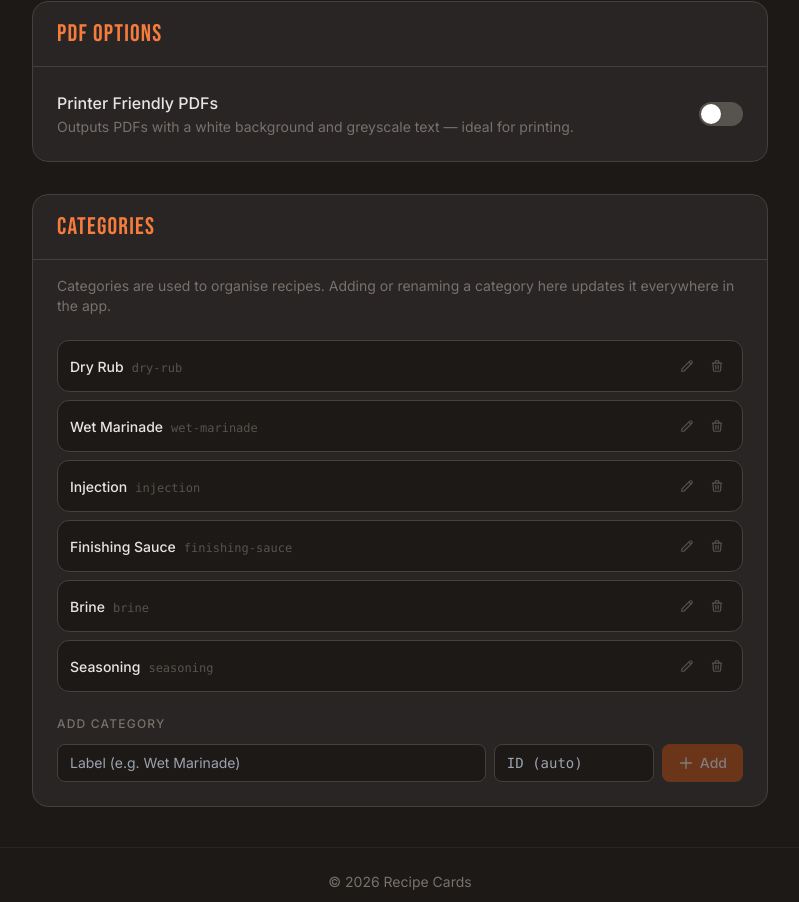
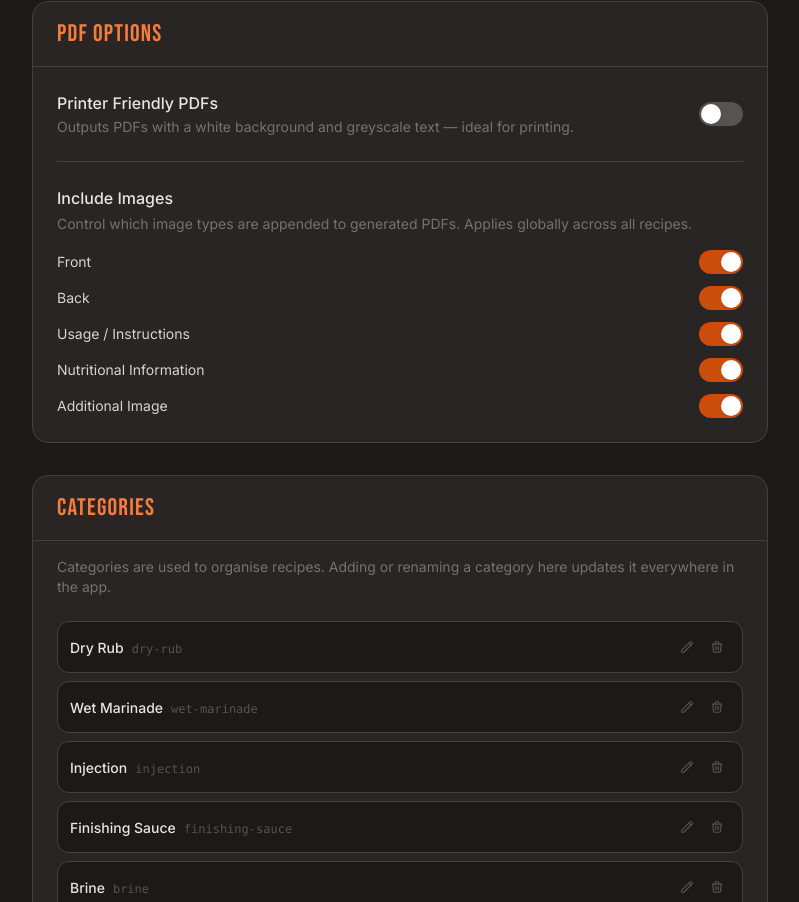
Before and after one commit to rekirky/receipe-cards, a React (Vite) app: page /admin in a window 1280 px wide. Shown: the part 1033-1935 px from the top of the page, without its empty margins (240-1039 px from the left). Built offline with nearby package versions, Linux system fonts and the light colour scheme; no server answers.

Commit message:
Images - Settings
Allow images to be toggled on PDF

```diff
--- a/src/components/recipe/RecipeCardPDF.tsx
+++ b/src/components/recipe/RecipeCardPDF.tsx
@@ -61,12 +61,13 @@ interface Props {
   themeColour: string
   categoryLabel: string
   printerFriendly?: boolean
+  pdfIncludeImages?: Record<string, boolean>
 }
 
-export default function RecipeCardPDF({ recipe, themeColour, categoryLabel, printerFriendly = false }: Props) {
+export default function RecipeCardPDF({ recipe, themeColour, categoryLabel, printerFriendly = false, pdfIncludeImages }: Props) {
   const styles = makeStyles(themeColour, printerFriendly)
   const imageSlots = recipe.images
-    ? IMAGE_SLOTS.filter((s) => recipe.images![s.key])
+    ? IMAGE_SLOTS.filter((s) => recipe.images![s.key] && (pdfIncludeImages?.[s.key] ?? true))
     : []
 
   return (
--- a/src/contexts/SettingsContext.tsx
+++ b/src/contexts/SettingsContext.tsx
@@ -9,10 +9,10 @@ import {
 } from '../utils/settingsStorage'
 import { applyThemeToDom } from '../utils/colourShades'
 
-const SERVER_KEYS = new Set<keyof AppSettings>(['logoBase64', 'logoLinkUrl', 'categories'])
+const SERVER_KEYS = new Set<keyof AppSettings>(['logoBase64', 'logoLinkUrl', 'categories', 'pdfIncludeImages'])
 
 function pickServer(s: AppSettings): ServerSettings {
-  return { logoBase64: s.logoBase64, logoLinkUrl: s.logoLinkUrl, categories: s.categories }
+  return { logoBase64: s.logoBase64, logoLinkUrl: s.logoLinkUrl, categories: s.categories, pdfIncludeImages: s.pdfIncludeImages }
 }
 
 function pickDevice(s: AppSettings): DeviceSettings {
--- a/src/pages/Admin.tsx
+++ b/src/pages/Admin.tsx
@@ -4,6 +4,7 @@ import { getAllRecipes } from '../utils/recipeStorage'
 import type { CategoryDef } from '../utils/settingsStorage'
 import { DEFAULT_SETTINGS } from '../utils/settingsStorage'
 import type { Recipe } from '../types'
+import { IMAGE_SLOTS } from '../types'
 
 // ── Colour swatch preview ─────────────────────────────────────────────────────
 
@@ -196,8 +197,36 @@ function ColourSection() {
 
 // ── PDF ───────────────────────────────────────────────────────────────────────
 
+function Toggle({ checked, onToggle }: { checked: boolean; onToggle: () => void }) {
+  return (
+    <button
+      role="switch"
+      aria-checked={checked}
+      onClick={onToggle}
+      className={`relative shrink-0 w-11 h-6 rounded-full transition-colors focus:outline-none focus:ring-2 focus:ring-ember-500 focus:ring-offset-2 focus:ring-offset-charcoal-700 ${
+        checked ? 'bg-ember-600' : 'bg-charcoal-500'
+      }`}
+    >
+      <span
+        className={`absolute top-0.5 left-0.5 w-5 h-5 bg-white rounded-full shadow transition-transform ${
+          checked ? 'translate-x-5' : 'translate-x-0'
+        }`}
+      />
+    </button>
+  )
+}
+
 function PDFSection() {
   const { settings, updateSettings } = useSettings()
+
+  function toggleImageSlot(key: string) {
+    updateSettings({
+      pdfIncludeImages: {
+        ...settings.pdfIncludeImages,
+        [key]: !settings.pdfIncludeImages[key],
+      },
+    })
+  }
 
   return (
     <Section title="PDF OPTIONS">
@@ -208,21 +237,31 @@ function PDFSection() {
             Outputs PDFs with a white background and greyscale text — ideal for printing.
           </p>
         </div>
-        <button
-          role="switch"
-          aria-checked={settings.printerFriendly}
-          onClick={() => updateSettings({ printerFriendly: !settings.printerFriendly })}
-          className={`relative shrink-0 w-11 h-6 rounded-full transition-colors focus:outline-none focus:ring-2 focus:ring-ember-500 focus:ring-offset-2 focus:ring-offset-charcoal-700 ${
-            settings.printerFriendly ? 'bg-ember-600' : 'bg-charcoal-500'
-          }`}
-        >
-          <span
-            className={`absolute top-0.5 left-0.5 w-5 h-5 bg-white rounded-full shadow transition-transform ${
-              settings.printerFriendly ? 'translate-x-5' : 'translate-x-0'
-            }`}
-          />
-        </button>
+        <Toggle
+          checked={settings.printerFriendly}
+          onToggle={() => updateSettings({ printerFriendly: !settings.printerFriendly })}
+        />
       </label>
+
+      <hr className="border-charcoal-600" />
+
+      <div>
+        <p className="text-charcoal-100 font-medium mb-1">Include Images</p>
+        <p className="text-charcoal-400 text-sm mb-4">
+          Control which image types are appended to generated PDFs. Applies globally across all recipes.
+        </p>
+        <div className="space-y-3">
+          {IMAGE_SLOTS.map((slot) => (
+            <label key={slot.key} className="flex items-center justify-between gap-4 cursor-pointer select-none">
+              <span className="text-charcoal-200 text-sm">{slot.label}</span>
+              <Toggle
+                checked={settings.pdfIncludeImages?.[slot.key] ?? true}
+                onToggle={() => toggleImageSlot(slot.key)}
+              />
+            </label>
+          ))}
+        </div>
+      </div>
     </Section>
   )
 }
--- a/src/pages/RecipeDetail.tsx
+++ b/src/pages/RecipeDetail.tsx
@@ -27,6 +27,7 @@ export default function RecipeDetail() {
         themeColour={settings.themeColour}
         categoryLabel={categoryLabels[recipe.category] ?? recipe.category}
         printerFriendly={settings.printerFriendly}
+        pdfIncludeImages={settings.pdfIncludeImages}
       />
     : <></>
 
@@ -40,10 +41,11 @@ export default function RecipeDetail() {
           themeColour={settings.themeColour}
           categoryLabel={categoryLabels[recipe.category] ?? recipe.category}
           printerFriendly={settings.printerFriendly}
+          pdfIncludeImages={settings.pdfIncludeImages}
         />
       )
     }
-  }, [recipe, settings.themeColour, settings.printerFriendly]) // eslint-disable-line react-hooks/exhaustive-deps
+  }, [recipe, settings.themeColour, settings.printerFriendly, settings.pdfIncludeImages]) // eslint-disable-line react-hooks/exhaustive-deps
 
   if (loading) {
     return (
--- a/src/utils/settingsStorage.ts
+++ b/src/utils/settingsStorage.ts
@@ -11,6 +11,7 @@ export interface ServerSettings {
   logoBase64: string | null
   logoLinkUrl: string
   categories: CategoryDef[]
+  pdfIncludeImages: Record<string, boolean>
 }
 
 // Stored in localStorage — per device
@@ -22,10 +23,19 @@ export interface DeviceSettings {
 
 export interface AppSettings extends ServerSettings, DeviceSettings {}
 
+export const DEFAULT_PDF_INCLUDE_IMAGES: Record<string, boolean> = {
+  front: true,
+  back: true,
+  instructions: true,
+  nutritional: true,
+  additional: true,
+}
+
 export const DEFAULT_SERVER_SETTINGS: ServerSettings = {
   logoBase64: null,
   logoLinkUrl: '',
   categories: Object.entries(CATEGORY_LABELS).map(([id, label]) => ({ id, label })),
+  pdfIncludeImages: { ...DEFAULT_PDF_INCLUDE_IMAGES },
 }
 
 export const DEFAULT_DEVICE_SETTINGS: DeviceSettings = {
```
Also changed, not shown: 1 other file (tests, documents, lock files or other folders).
